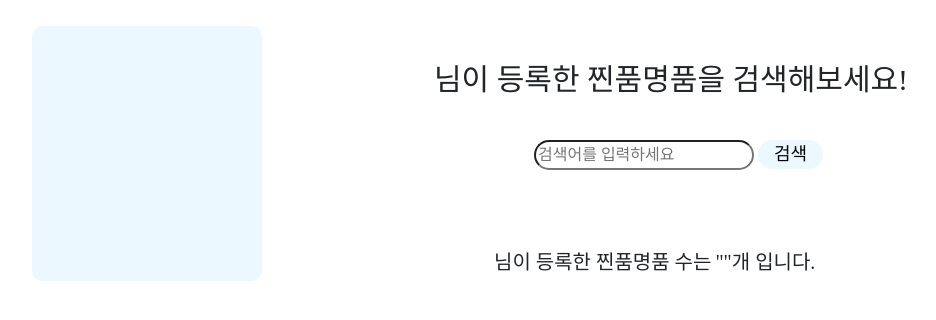
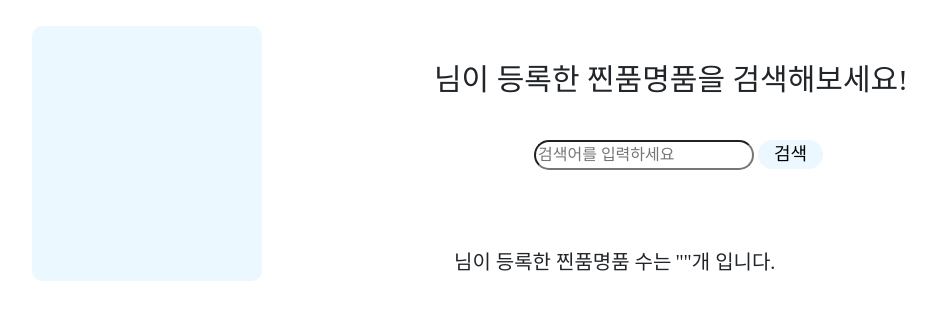
Before and after one commit to JJinPum-MyeongPum/JJinPum-MyeongPum, a Django app: template JmProject/JmApp/templates/myPage.html in a window 1280 px wide. Shown: the part 73-393 px from the top of the page, without its empty margins (96-1032 px from the left). Run offline with Django 3.2, Linux system fonts and the light colour scheme; the template is opened without the code that fills it, so the values that code supplies are empty; some libraries are stand-ins or nearby versions; some web fonts are replaced.

Commit message:
[연희][개발] :: mypage 수정

```diff
--- a/JmProject/JmApp/static/css/mypage.css
+++ b/JmProject/JmApp/static/css/mypage.css
@@ -80,11 +80,10 @@ input:focus{
 .count{
     position: absolute;
     display: block;
-    left: 590px;
+    left: 550px;
     top: 320px;
     text-align: center;
     justify-content: center;
-
 }
 .count span{
     font-size: 20px;
```
